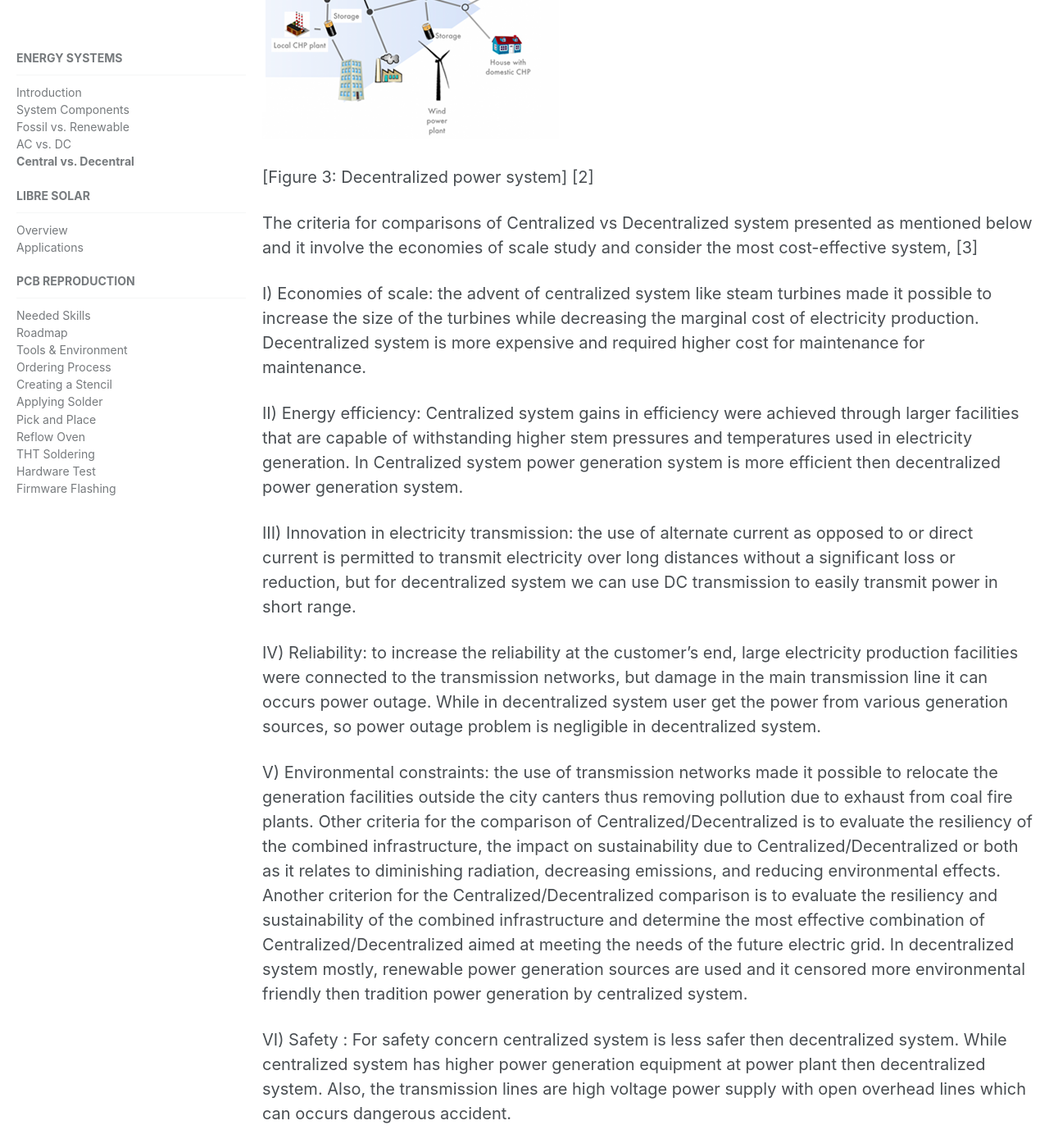
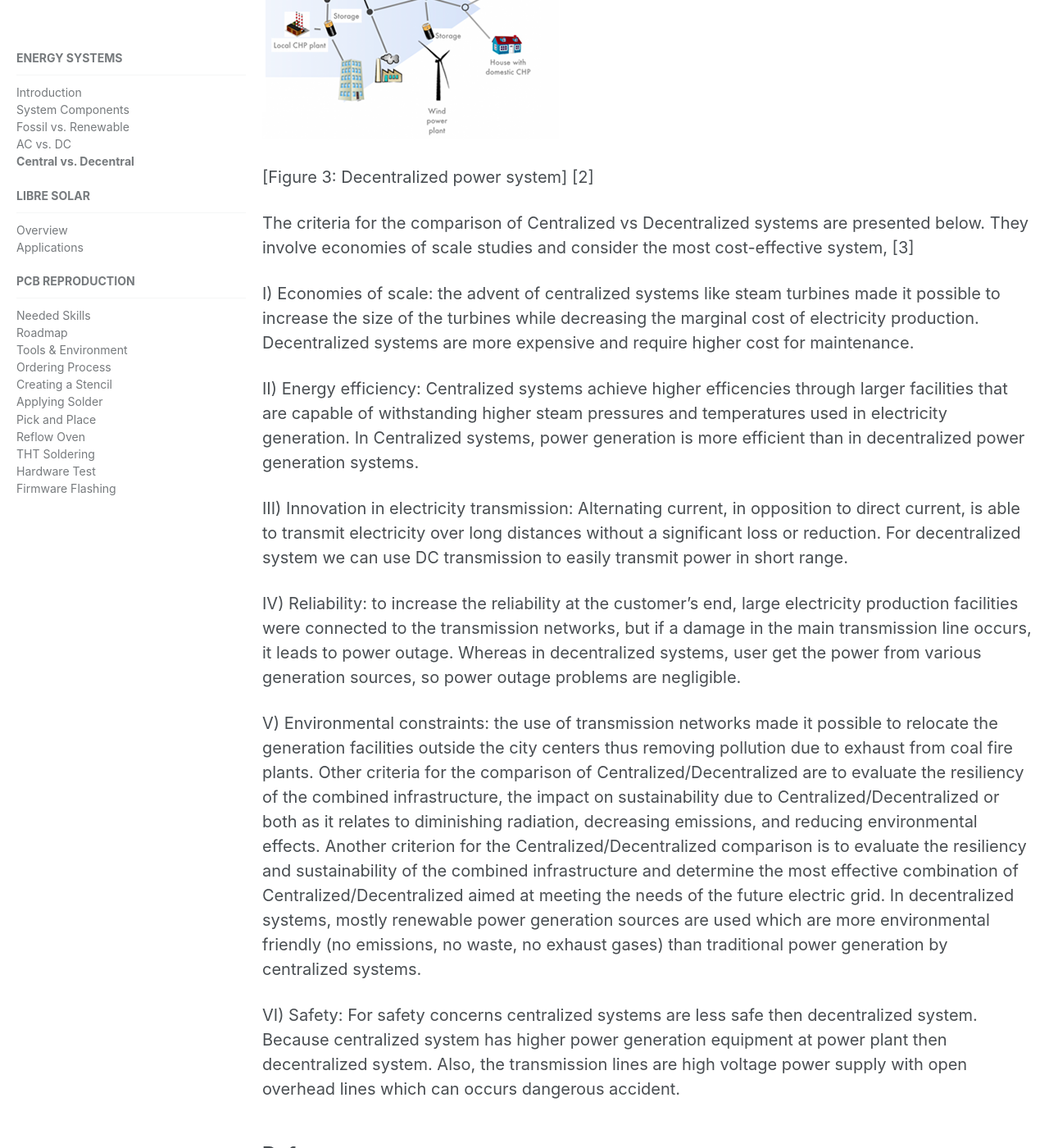
Before and after one commit to CollectiveOpenSourceHardware/collectiveopensourcehardware.github.io, a Jekyll site: the page built from _education/1f_central_decentral.md, in a window 1280 px wide and 1400 px high, scrolled down 1087 px. Shown: the whole window at 82% size. Built offline with Jekyll 4.4.1, drawn with Linux system fonts in a browser that asks for light colours; some of the changed text lies outside the part shown.

Commit message:
Update 1f_central_decentral.md

```diff
--- a/_education/1f_central_decentral.md
+++ b/_education/1f_central_decentral.md
@@ -3,31 +3,31 @@ title: "Central vs. Decentral Energy"
 permalink: /education/energy_central_decentral/
 ---
 
-Centralized system is the traditional power generation system that transfer high amount of power in MW/GW from Thermal or Nuclear power station to the consumer that located far away from the generation plant. So, Power is generated at one place and distributed in different places by overhead power transmission line.
+The centralized system is the traditional power generation and transmission system that transfers high amounts of power in MW/GW from a Thermal or Nuclear power station to the consumer that is located far away from the generation plant. So, Power is generated at one place and distributed to different places by overhead power transmission lines.
 
 ![Centralized Power system](/media_files/centralized_system.png)
 
 [Figure 2: Centralized power system] [2]
 
-Decentralized system is the system where sources are located near to the load and generation sources produce small amount of power in kW/MW. Decentralize sources like Photovoltaics PV panels, Wind turbines are commonly used now a day.
+The decentralized system is the system where sources are located near to the load and generation sources produce small amounts of power in kW/MW. Decentralize sources like Photovoltaics PV panels, Wind turbines are commonly used nowadays.
 
 ![Decentralized Power system](/media_files/decentralized_system.png)
 
 [Figure 3: Decentralized power system] [2]
 
-The criteria for comparisons of Centralized vs Decentralized system presented as mentioned below and it involve the economies of scale study and consider the most cost-effective system, [3]
+The criteria for the comparison of Centralized vs Decentralized systems are presented below. They involve economies of scale studies and consider the most cost-effective system, [3]
 
-I)	Economies of scale: the advent of centralized system like steam turbines made it possible to increase the size of the turbines while decreasing the marginal cost of electricity production. Decentralized system is more expensive and required higher cost for maintenance for maintenance.
+I)	Economies of scale: the advent of centralized systems like steam turbines made it possible to increase the size of the turbines while decreasing the marginal cost of electricity production. Decentralized systems are more expensive and require higher cost for maintenance.
 
-II)	Energy efficiency: Centralized system gains in efficiency were achieved through larger facilities that are capable of withstanding higher stem pressures and temperatures used in electricity generation. In Centralized system power generation system is more efficient then decentralized power generation system.
+II)	Energy efficiency: Centralized systems achieve higher efficencies through larger facilities that are capable of withstanding higher steam pressures and temperatures used in electricity generation. In Centralized systems, power generation is more efficient than in decentralized power generation systems.
 
-III)	Innovation in electricity transmission: the use of alternate current as opposed to or direct current is permitted to transmit electricity over long distances without a significant loss or reduction, but for decentralized system we can use DC transmission to easily transmit power in short range.
+III)	Innovation in electricity transmission: Alternating current, in opposition to direct current, is able to transmit electricity over long distances without a significant loss or reduction. For decentralized system we can use DC transmission to easily transmit power in short range.
 
-IV)	Reliability: to increase the reliability at the customer's end, large electricity production facilities were connected to the transmission networks, but damage in the main transmission line it can occurs power outage. While in decentralized system user get the power from various generation sources, so power outage problem is negligible in decentralized system.
+IV)	Reliability: to increase the reliability at the customer's end, large electricity production facilities were connected to the transmission networks, but if a damage in the main transmission line occurs, it leads to power outage. Whereas in decentralized systems, user get the power from various generation sources, so power outage problems are negligible.
 
-V)	Environmental constraints: the use of transmission networks made it possible to relocate the generation facilities outside the city canters thus removing pollution due to exhaust from coal fire plants. Other criteria for the comparison of Centralized/Decentralized is to evaluate the resiliency of the combined infrastructure, the impact on sustainability due to Centralized/Decentralized or both as it relates to diminishing radiation, decreasing emissions, and reducing environmental effects. Another criterion for the Centralized/Decentralized comparison is to evaluate the resiliency and sustainability of the combined infrastructure and determine the most effective combination of Centralized/Decentralized aimed at meeting the needs of the future electric grid. In decentralized system mostly, renewable power generation sources are used and it censored more environmental friendly then tradition power generation by centralized system.
+V)	Environmental constraints: the use of transmission networks made it possible to relocate the generation facilities outside the city centers thus removing pollution due to exhaust from coal fire plants. Other criteria for the comparison of Centralized/Decentralized are to evaluate the resiliency of the combined infrastructure, the impact on sustainability due to Centralized/Decentralized or both as it relates to diminishing radiation, decreasing emissions, and reducing environmental effects. Another criterion for the Centralized/Decentralized comparison is to evaluate the resiliency and sustainability of the combined infrastructure and determine the most effective combination of Centralized/Decentralized aimed at meeting the needs of the future electric grid. In decentralized systems, mostly renewable power generation sources are used which are more environmental friendly (no emissions, no waste, no exhaust gases) than traditional power generation by centralized systems.
 
-VI)	Safety : For safety concern centralized system is less safer then decentralized system. While centralized system has higher power generation equipment at power plant then decentralized system. Also, the transmission lines are high voltage power supply with open overhead lines which can occurs dangerous accident.
+VI)	Safety: For safety concerns centralized systems are less safe then decentralized system. Because centralized system has higher power generation equipment at power plant then decentralized system. Also, the transmission lines are high voltage power supply with open overhead lines which can occurs dangerous accident.
 
 
 ## References
```
